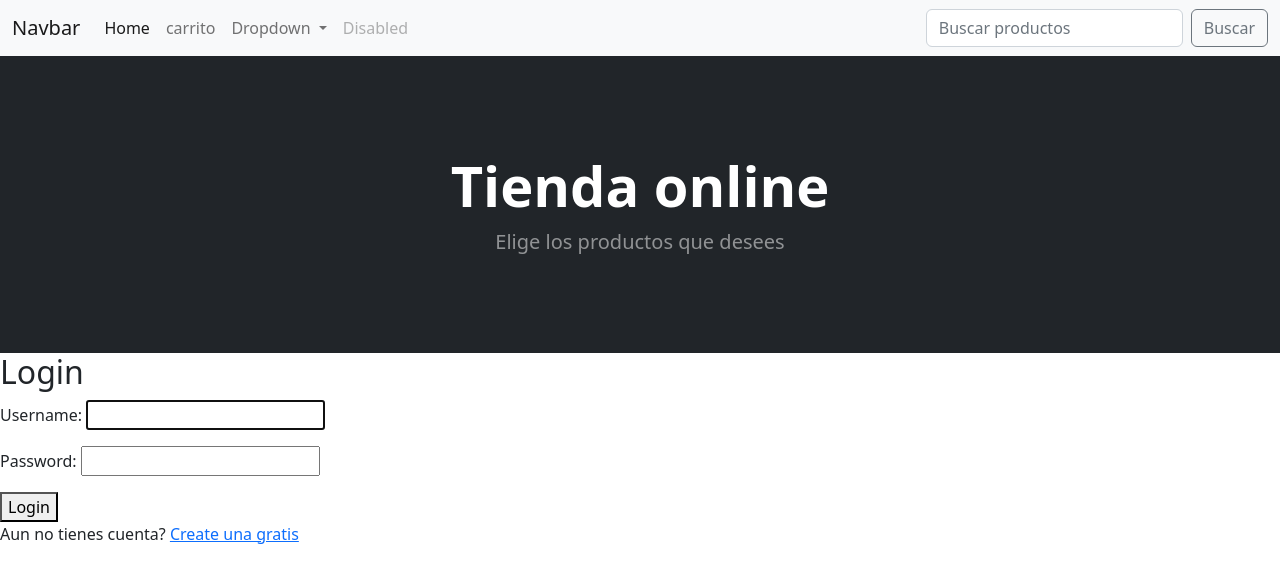
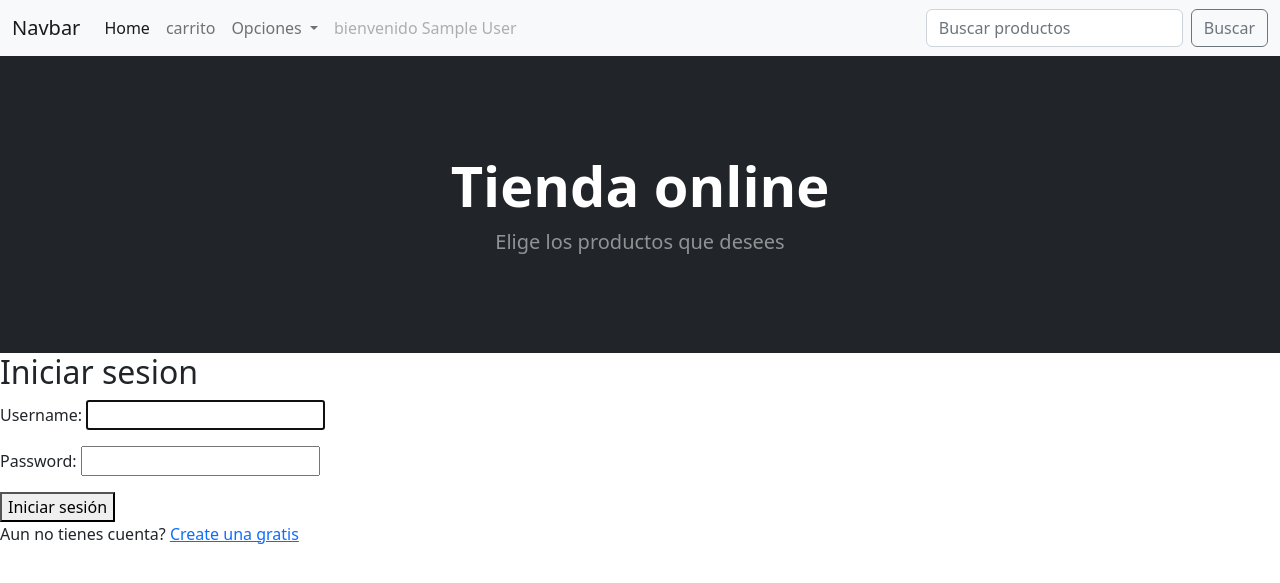
Before and after one commit to Romeo-Routaboul/proyecto-ecommerce, a Django app: page / in a window 1280 px wide. Shown: the top 583 px of the page. Run offline with Django 4.2, Linux system fonts and the light colour scheme; a user stored in the database is signed in; tables that the repository leaves empty hold one stand-in row (values such as "Sample post"); some libraries are stand-ins or nearby versions.

Commit message:
logout y detalles en otras plantillas

```diff
--- a/ecommerce/core/templates/core/carrito.html
+++ b/ecommerce/core/templates/core/carrito.html
@@ -1 +1,6 @@
 {% extends 'core/index.html' %}
+
+
+
+
+{% endblock %}
--- a/ecommerce/core/templates/core/index.html
+++ b/ecommerce/core/templates/core/index.html
@@ -18,6 +18,7 @@
     <body>
 
           <!-- Navbar-->
+        {% if request.user.is_authenticated %}
         <nav class="navbar navbar-expand-lg bg-light">
             <div class="container-fluid">
               <a class="navbar-brand" href="#">Navbar</a>
@@ -34,17 +35,17 @@
                   </li>
                   <li class="nav-item dropdown">
                     <a class="nav-link dropdown-toggle" href="#" role="button" data-bs-toggle="dropdown" aria-expanded="false">
-                      Dropdown
+                      Opciones
                     </a>
                     <ul class="dropdown-menu">
                       <li><a class="dropdown-item" href="#">Action</a></li>
                       <li><a class="dropdown-item" href="#">Another action</a></li>
                       <li><hr class="dropdown-divider"></li>
-                      <li><a class="dropdown-item" href="#">Something else here</a></li>
+                      <li><a class="dropdown-item" href="{% url 'logout' %}">Cerrar sesión</a></li>
                     </ul>
                   </li>
                   <li class="nav-item">
-                    <a class="nav-link disabled">Disabled</a>
+                    <a class="nav-link disabled">bienvenido {{user.nombre}} </a>
                   </li>
                 </ul>
                 <form action="{% url 'resultado' %}" method="get" class="d-flex" role="search">
@@ -54,12 +55,17 @@
               </div>
             </div>
           </nav>
+          {% else %}
+
+          {% endif %}
         <!-- Header-->
         <header class="bg-dark py-5">
             <div class="container px-4 px-lg-5 my-5">
+              {% block titulo %}
                 <div class="text-center text-white">
                     <h1 class="display-4 fw-bolder">Tienda online</h1>
                     <p class="lead fw-normal text-white-50 mb-0">Elige los productos que desees</p>
+                {% endblock %}
                 </div>
             </div>
         </header>
--- a/ecommerce/core/templates/core/login.html
+++ b/ecommerce/core/templates/core/login.html
@@ -1,15 +1,16 @@
 {% extends 'core/index.html' %}
+
 
 {% block prd %}
 
-<div><h2>Login</h2></div>
+<div><h2>Iniciar sesion</h2></div>
 {% if errors %}
     <p style="color: rgb(176, 10, 10);">Errores en el inicio de sesión</p>
 {% endif %}
 <form method="post">
     {% csrf_token %}
     {{form.as_p}}
-    <button type="submit">Login</button>
+    <button type="submit">Iniciar sesión</button>
 </form>
 
 
--- a/ecommerce/core/urls.py
+++ b/ecommerce/core/urls.py
@@ -1,8 +1,9 @@
 from django.urls import path
 import ecommerce.settings as settings
 from django.conf.urls.static import static
+from django.contrib.auth.views import LogoutView
 
-from core.views import ItemDetail, resultado_busqueda_productos, inicio, carrito, iniciar_sesion, registrarse
+from core.views import ItemDetail, resultado_busqueda_productos, inicio, carrito, iniciar_sesion, registrarse, signup_finalizado
 
 urlpatterns = [
 path("", iniciar_sesion, name="login"),
@@ -10,7 +11,9 @@ path("inicio/", inicio, name="inicio"),
 path("resultado/", resultado_busqueda_productos, name="resultado"),
 path("detail/<pk>/", ItemDetail.as_view() , name="detail"),
 path("carrito/", carrito , name="carrito"),
-path("signup/", registrarse , name= "signup")
+path("signup/", registrarse , name= "signup"),
+path("logout/", LogoutView.as_view(template_name = "core/logout.html") , name= "logout"),
+path("signup/exitoso/", signup_finalizado , name= "signup-exitoso"),
 
 
 ]
--- a/ecommerce/core/views.py
+++ b/ecommerce/core/views.py
@@ -15,6 +15,7 @@
     success_url = reverse_lazy('login')
     template_name = 'signup.html'
 
+@login_required
 def inicio(request):
     productos = Item.objects.all()
 
@@ -36,7 +37,7 @@
 def carrito(request):
     return render (request, "core/carrito.html")
 
-@login_required
+
 def iniciar_sesion (request):
 
     errors = ""
@@ -67,9 +68,12 @@
         formulario = MyUserCreationForm(request.POST)
         if formulario.is_valid():
             formulario.save()
-            return redirect ("inicio")
+            return redirect ("signup-exitoso")
         else:
             return render (request, "core/signup.html", {"form": formulario, "errors": formulario.errors})
 
     formulario = MyUserCreationForm()
     return render (request, "core/signup.html", {"form": formulario})
+
+def signup_finalizado(request):
+    return render (request, "core/signup_exitoso.html")
--- a/ecommerce/ecommerce/settings.py
+++ b/ecommerce/ecommerce/settings.py
@@ -126,8 +126,8 @@ DEFAULT_AUTO_FIELD = 'django.db.models.BigAutoField'
 
 AUTH_USER_MODEL = 'core.MyUser'
 
-LOGIN_REDIRECT_URL = 'home'
-LOGOUT_REDIRECT_URL = 'home'
+LOGIN_REDIRECT_URL = 'login'
+LOGOUT_REDIRECT_URL = 'logout'
 
 # PARA IMAGENES
 
```
Also changed, not shown: ecommerce/core/templates/core/logout.html (added, +10 -0 lines), ecommerce/core/templates/core/signup.html (+8 -0 lines), ecommerce/core/templates/core/signup_exitoso.html (added, +9 -0 lines).
